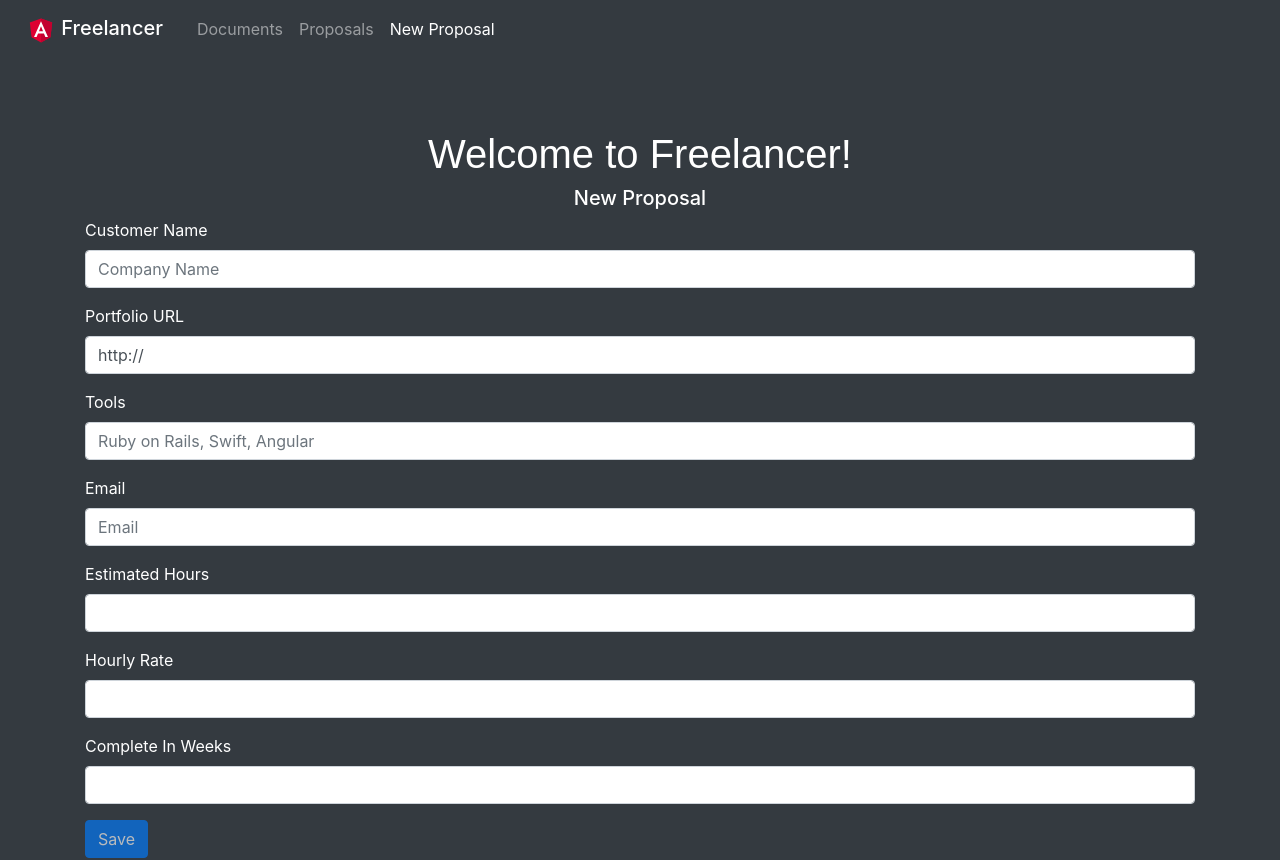
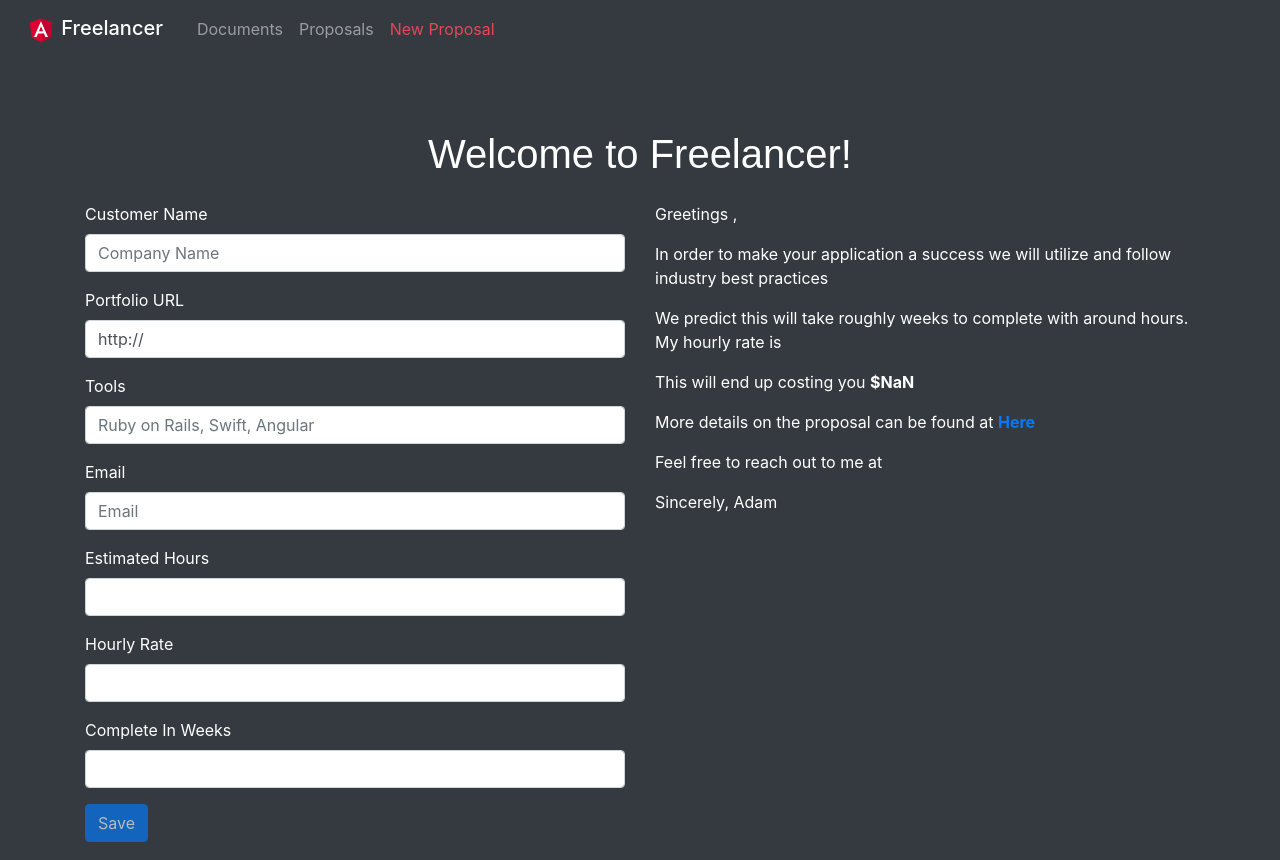
Before and after one commit to adamahrens/Railslancer, an Angular app in the folder freelance-frontend/: page /proposals/new in a window 1280 px wide. Shown: the top 860 px of the page. Built offline with nearby package versions, Linux system fonts and the light colour scheme.

Commit message:
Tweaking the New Proposal Form

```diff
--- a/freelance-frontend/src/app/app.component.scss
+++ b/freelance-frontend/src/app/app.component.scss
@@ -11,6 +11,10 @@ nav {
   }
 }
 
+.navbar-dark .navbar-nav .nav-link.active {
+  color: #E64758;
+}
+
 .root {
   background-color: #343A40;
   color: white;
--- a/freelance-frontend/src/app/proposals/proposal-new.component.html
+++ b/freelance-frontend/src/app/proposals/proposal-new.component.html
@@ -1,9 +1,4 @@
-<div class="row text-center">
-  <div class="col">
-    <h5>New Proposal</h5>
-  </div>
-</div>
-<div class="row">
+<div class="row mt-3">
   <div class="col">
     <div class="new-proposal">
       <form #proposalForm="ngForm" name="proposalForm">
@@ -46,8 +41,7 @@
       </form>
     </div>
   </div>
-</div>
-<div class="row">
+
   <div class="col">
     <div>
       <p>
@@ -72,5 +66,4 @@
         Sincerely, Adam
       </p>
     </div>
-  </div>
 </div>
```
